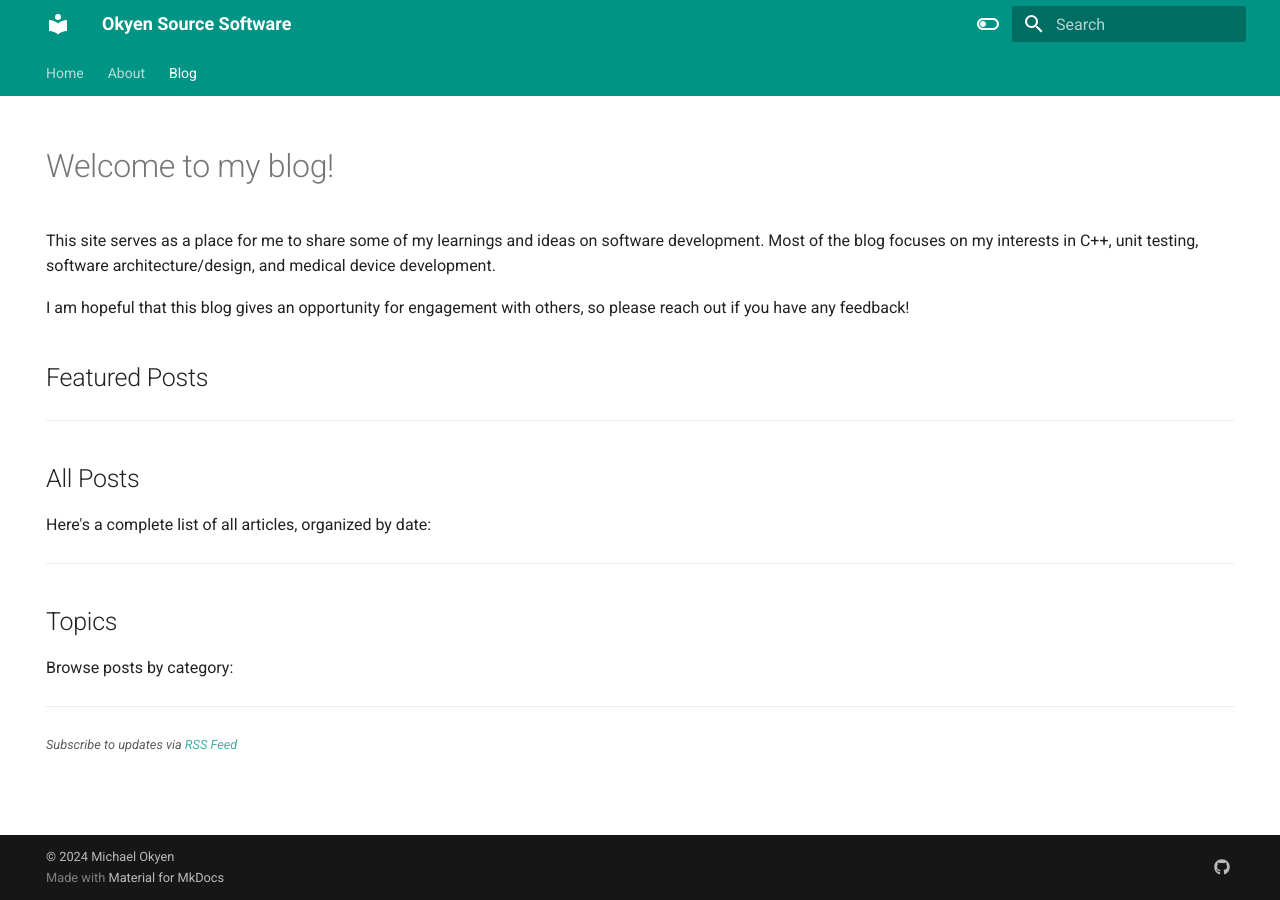
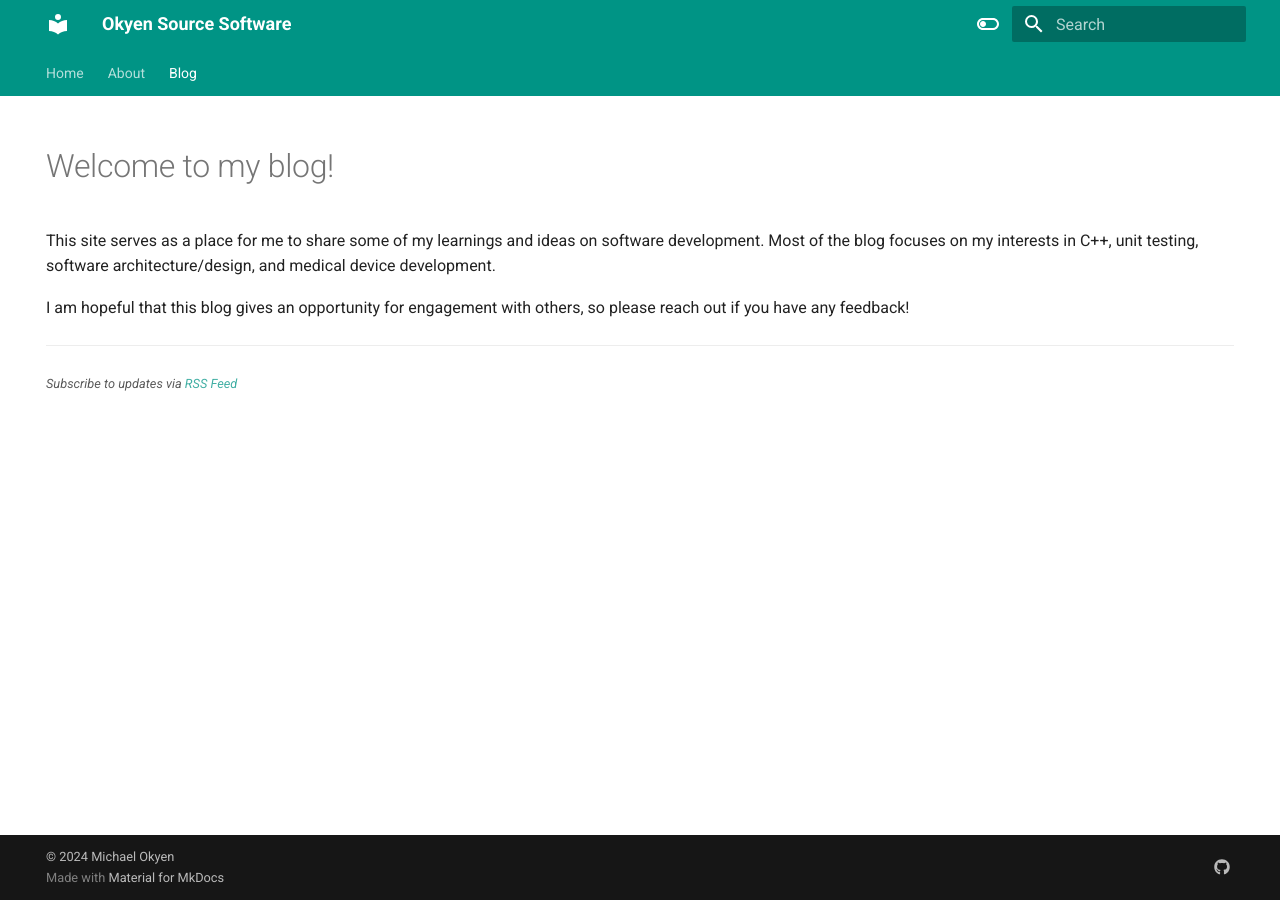
Before and after one commit to mokyen/okyensourcesoftware, an MkDocs documentation site: the page built from docs/blog/_index.md, in a window 1280 px wide. Built offline with MkDocs 1.6.1 and Material for MkDocs 9.7.7, drawn with Linux system fonts in a browser that asks for light colours; comment, search, counter and statistics services are not loaded.

Commit message:
Update _index.md
Simplified blog page

```diff
--- a/docs/blog/_index.md
+++ b/docs/blog/_index.md
@@ -9,30 +9,6 @@ This site serves as a place for me to share some of my learnings and ideas on so
 
 I am hopeful that this blog gives an opportunity for engagement with others, so please reach out if you have any feedback!
 
-## Featured Posts
-
-<!-- BEGIN FEATURED POSTS -->
-
-<!-- END FEATURED POSTS -->
-
----
-
-## All Posts
-Here's a complete list of all articles, organized by date:
-
-<!-- BEGIN MONTHLY POSTS -->
-
-<!-- END MONTHLY POSTS -->
-
----
-
-## Topics
-Browse posts by category:
-
-<!-- BEGIN CATEGORIES -->
-
-<!-- END CATEGORIES -->
-
 ---
 
 <small>*Subscribe to updates via [RSS Feed](/feed_rss_created.xml)*</small>
```
